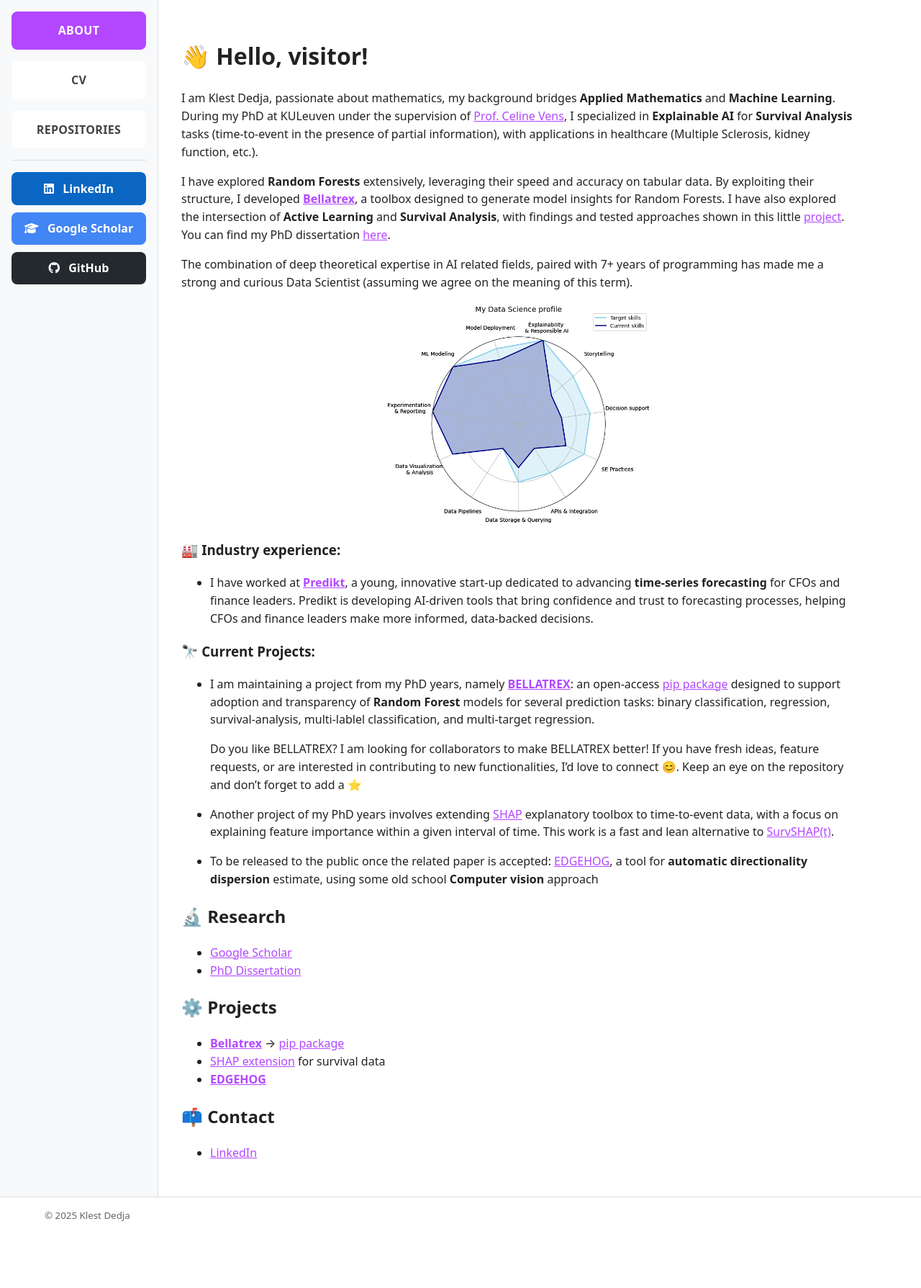
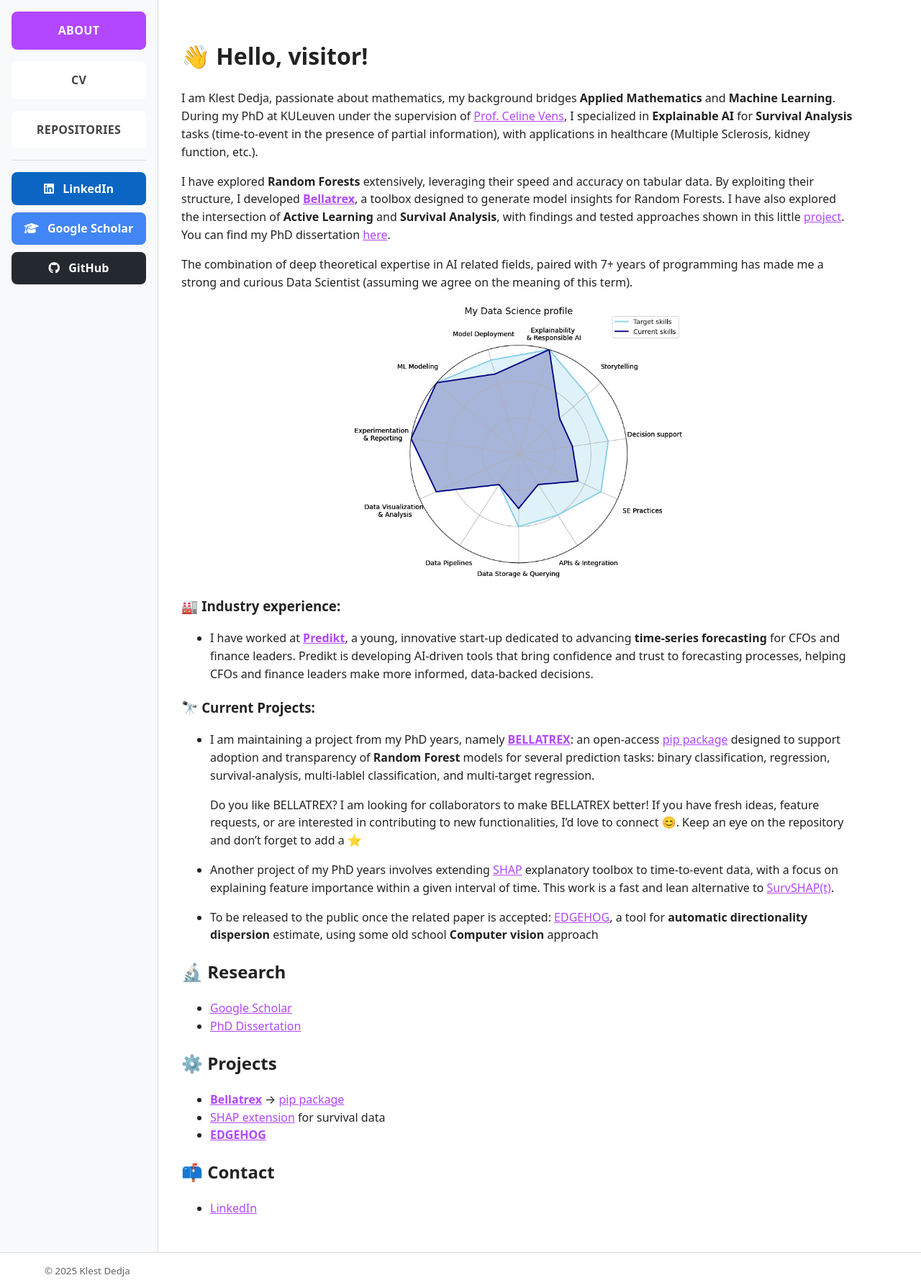
Before and after one commit to KlestDedja/klestdedja.github.io, a Jekyll site: the page built from index.md, in a window 1280 px wide. Shown: the whole page at 72% size. Built offline with Jekyll 4.4.1, drawn with Linux system fonts in a browser that asks for light colours; a style sheet for code colours, icons or effects is not loaded; before the commit the page ends 1711 px from its top, so only the background shows below that.

Commit message:
Resize spider plot

```diff
--- a/index.md
+++ b/index.md
@@ -13,7 +13,7 @@
 The combination of deep theoretical expertise in AI related fields, paired with 7+ years of programming has made me a strong and curious Data Scientist (assuming we agree on the meaning of this term).
 
 <p align="center">
-  <img src="/images/skills-chart-profile.png" alt="Skills Map"  style="width:40%; height:auto;" />
+  <img src="/images/skills-chart-profile.png" alt="Skills Map"  style="width:50%; height:auto;" />
 </p>
 
 ### 🏭 Industry experience:
```
